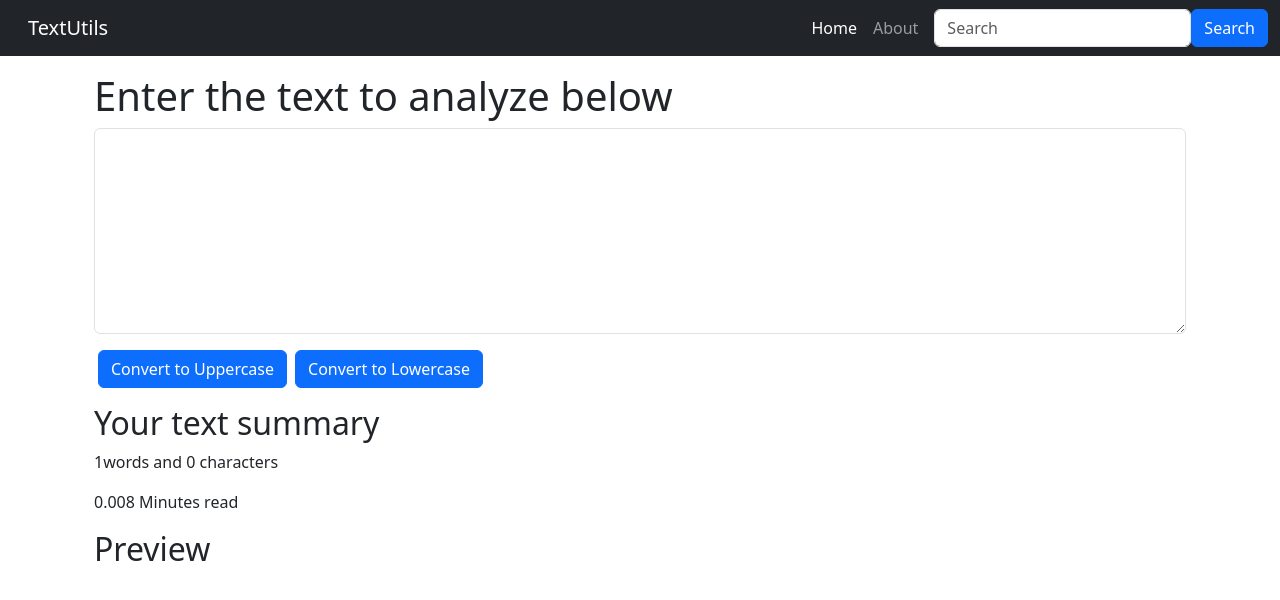
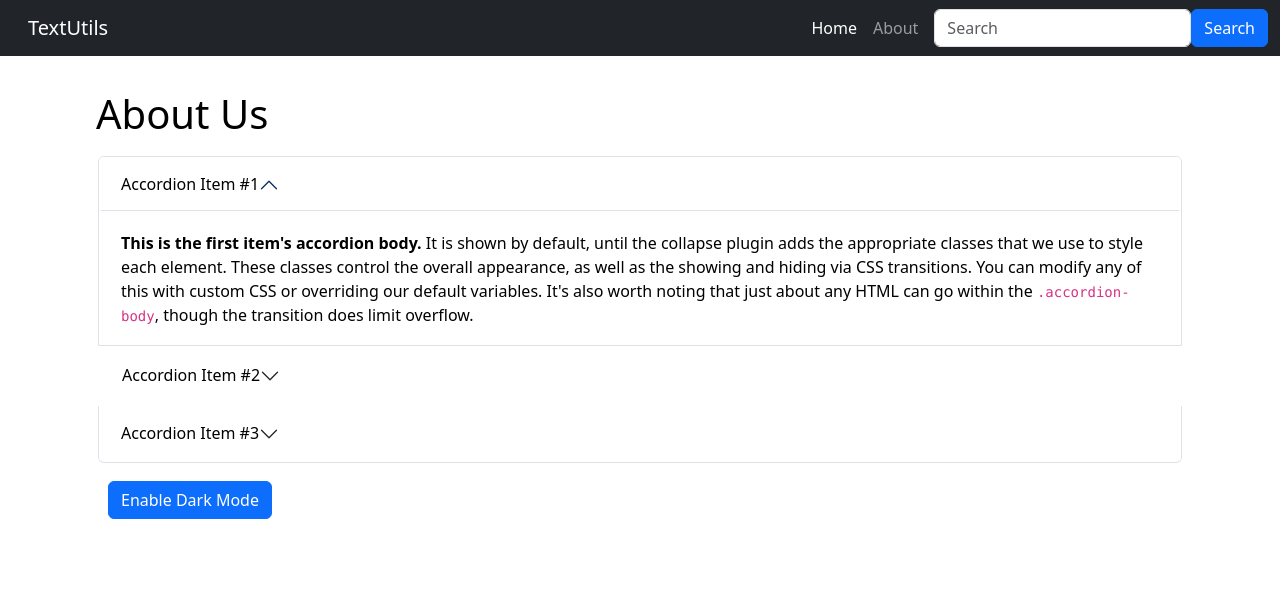
Before and after one commit to YogeshKinekar/React_Js, a React (Create React App) app in the folder first_react_app/textutils/: page / in a window 1280 px wide. Shown: the top 600 px of the page. Built offline with nearby package versions, Linux system fonts and the light colour scheme.

Commit message:
added creating enable dark mode button using usestate hook

```diff
--- a/first_react_app/textutils/src/App.js
+++ b/first_react_app/textutils/src/App.js
@@ -1,7 +1,8 @@
 
 import './App.css';
+import About from './components/About';
 import Navbar from './components/Navbar';
-import TextForm from './components/TextForm';
+// import TextForm from './components/TextForm';
 
 function App() {
   return (
@@ -9,7 +10,8 @@
     {/* <Navbar title="TextUtils" aboutText="About TextUtils" /> */}
     <Navbar title="TextUtils" />
     <div className="container my-3">
-    <TextForm heading="Enter the text to analyze below"/>
+    {/* <TextForm heading="Enter the text to analyze below"/> */}
+    <About/>
     </div>
 
     </>
--- /dev/null
+++ b/first_react_app/textutils/src/components/About.js
@@ -0,0 +1,74 @@
+import React, { useState } from 'react'
+
+export default function About() {
+
+    const [myStyle, setMyStyle] = useState({
+        color: 'black',
+        backgroundColor: 'white',
+        border: '2px solid white'
+    })
+    const [btntext, setBtnText] = useState("Enable Dark Mode")
+
+    const toggleStyle = ()=> {
+        if(myStyle.color === 'black'){
+            setMyStyle({
+                color: 'white',
+                backgroundColor: 'black'
+            })
+            setBtnText("Enable Light Mode")
+        }
+        else{
+            setMyStyle({
+                color: 'black',
+                backgroundColor: 'white'
+            })
+            setBtnText("Enable Dark Mode");
+        }
+    }
+    return (
+        <div className='container' style={myStyle}>
+            <h1 className='my-3'>About Us</h1>
+            <div className="accordion" id="accordionExample" style={myStyle}>
+                <div className="accordion-item">
+                    <h2 className="accordion-header">
+                        <button className="accordion-button" type="button" style={myStyle}data-bs-toggle="collapse" data-bs-target="#collapseOne" aria-expanded="true" aria-controls="collapseOne">
+                            Accordion Item #1
+                        </button>
+                    </h2>
+                    <div id="collapseOne" className="accordion-collapse collapse show" data-bs-parent="#accordionExample">
+                        <div className="accordion-body" style={myStyle}>
+                            <strong>This is the first item's accordion body.</strong> It is shown by default, until the collapse plugin adds the appropriate classes that we use to style each element. These classes control the overall appearance, as well as the showing and hiding via CSS transitions. You can modify any of this with custom CSS or overriding our default variables. It's also worth noting that just about any HTML can go within the <code>.accordion-body</code>, though the transition does limit overflow.
+                        </div>
+                    </div>
+                </div>
+                <div className="accordion-item" style={myStyle}>
+                    <h2 className="accordion-header">
+                        <button className="accordion-button collapsed" style={myStyle} type="button" data-bs-toggle="collapse" data-bs-target="#collapseTwo" aria-expanded="false" aria-controls="collapseTwo">
+                            Accordion Item #2
+                        </button>
+                    </h2>
+                    <div id="collapseTwo" className="accordion-collapse collapse" data-bs-parent="#accordionExample">
+                        <div className="accordion-body" style={myStyle}>
+                            <strong>This is the second item's accordion body.</strong> It is hidden by default, until the collapse plugin adds the appropriate classes that we use to style each element. These classes control the overall appearance, as well as the showing and hiding via CSS transitions. You can modify any of this with custom CSS or overriding our default variables. It's also worth noting that just about any HTML can go within the <code>.accordion-body</code>, though the transition does limit overflow.
+                        </div>
+                    </div>
+                </div>
+                <div className="accordion-item">
+                    <h2 className="accordion-header">
+                        <button className="accordion-button collapsed" style={myStyle} type="button" data-bs-toggle="collapse" data-bs-target="#collapseThree" aria-expanded="false" aria-controls="collapseThree">
+                            Accordion Item #3
+                        </button>
+                    </h2>
+                    <div id="collapseThree" className="accordion-collapse collapse" data-bs-parent="#accordionExample">
+                        <div className="accordion-body" style={myStyle}>
+                            <strong>This is the third item's accordion body.</strong> It is hidden by default, until the collapse plugin adds the appropriate classes that we use to style each element. These classes control the overall appearance, as well as the showing and hiding via CSS transitions. You can modify any of this with custom CSS or overriding our default variables. It's also worth noting that just about any HTML can go within the <code>.accordion-body</code>, though the transition does limit overflow.
+                        </div>
+                    </div>
+                </div>
+            </div>
+            <div className="container my-3">
+            <button onClick={toggleStyle} type="button" className="btn btn-primary">{btntext}</button>
+            </div>
+        </div>
+    )
+}
```
